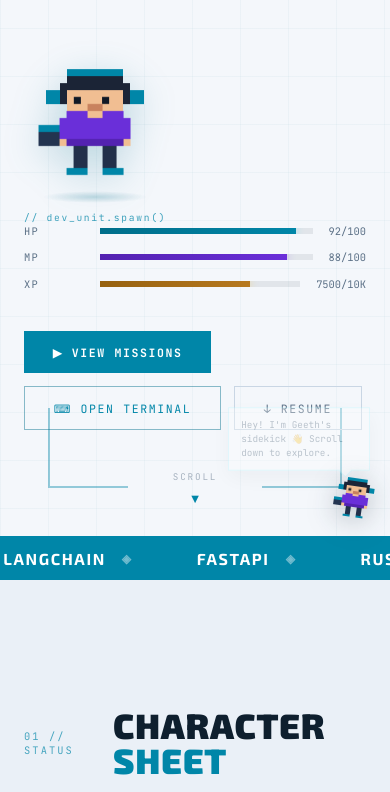
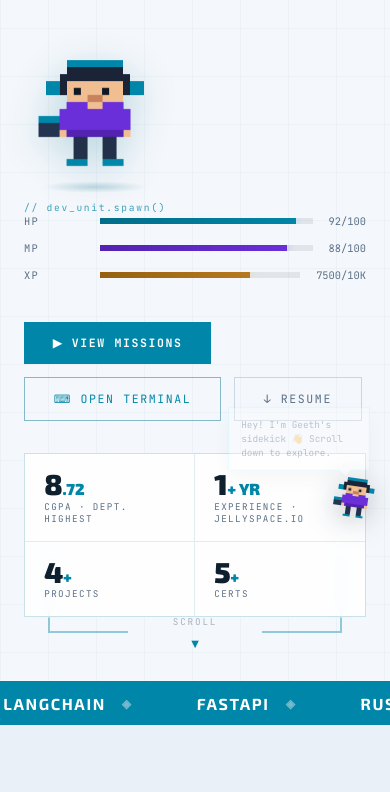
Before and after one commit to geethsai0507/geethsai0507.github.io, a plain HTML site: page index.html in a window 390 px wide. Shown: the part 308-1100 px from the top of the page. Drawn offline with Linux system fonts and the light colour scheme.

Commit message:
Refactor hero content and stats layout
Updated hero content layout and styling for better responsiveness across devices.

```diff
--- a/index.html
+++ b/index.html
@@ -208,9 +208,10 @@ html[data-theme="light"] .hero-grid{background-image:linear-gradient(rgba(0,110,
 #boot-skip:focus-visible{outline:2px solid #00E5FF;outline-offset:2px;}
 #boot-skip-hint{position:absolute;left:4rem;bottom:3.4rem;font-size:.62rem;letter-spacing:.14em;color:#8BA3B8;opacity:.6;}
 
-/* Hero content (shown after boot) */
-#hero-content{position:relative;z-index:2;opacity:0;transition:opacity .8s ease;}
+/* Hero content (shown after boot) — main column + stats column, no overlap */
+#hero-content{position:relative;z-index:2;opacity:0;transition:opacity .8s ease;display:flex;align-items:center;gap:3rem;}
 #hero-content.visible{opacity:1;}
+.hero-main{flex:1;min-width:0;}
 .hero-eyebrow{font-family:var(--mono);font-size:.7rem;letter-spacing:.28em;text-transform:uppercase;color:var(--cyan);margin-bottom:2rem;display:flex;align-items:center;gap:.8rem;}
 .hero-eyebrow::before{content:'►';font-size:.55rem;}
 .hero-name{font-family:var(--exo);font-weight:900;font-size:clamp(3.4rem,10vw,9rem);line-height:.9;letter-spacing:-.01em;color:var(--white);margin-bottom:.5rem;}
@@ -243,12 +244,12 @@ html[data-theme="light"] .btn-outline{border-color:rgba(0,110,138,.45);}
 .btn-ghost{color:var(--text);border:1px solid var(--rim);background:transparent;}
 .btn-ghost:hover{border-color:var(--text);color:var(--white);}
 
-/* Hero stats sidebar */
-.hero-stats{position:absolute;right:3rem;top:50%;transform:translateY(-50%);display:flex;flex-direction:column;gap:0;z-index:2;border:1px solid rgba(0,229,255,.12);background:rgba(15,26,46,.8);backdrop-filter:blur(8px);}
+/* Hero stats — its own column (wide screens), strip (laptops), grid (phones) */
+.hero-stats{flex-shrink:0;display:flex;flex-direction:column;z-index:2;border:1px solid rgba(0,229,255,.12);background:rgba(15,26,46,.8);backdrop-filter:blur(8px);}
 html[data-theme="light"] .hero-stats{background:rgba(255,255,255,.85);border-color:rgba(0,110,138,.2);}
-.hstat{padding:1.2rem 1.5rem;border-bottom:1px solid rgba(0,229,255,.08);position:relative;}
-html[data-theme="light"] .hstat{border-bottom-color:rgba(0,110,138,.12);}
-.hstat:last-child{border-bottom:none;}
+.hstat{padding:1.2rem 1.5rem;position:relative;border:0 solid rgba(0,229,255,.08);border-bottom-width:1px;}
+html[data-theme="light"] .hstat{border-color:rgba(0,110,138,.12);}
+.hstat:last-child{border-bottom-width:0;}
 .hstat::before{content:'';position:absolute;left:0;top:0;bottom:0;width:2px;background:var(--cyan);transform:scaleY(0);transition:transform .3s;transform-origin:bottom;}
 .hstat:hover::before{transform:scaleY(1);}
 .hstat-num{font-family:var(--exo);font-weight:900;font-size:2.2rem;color:var(--white);line-height:1;}
@@ -645,10 +646,19 @@ html[data-theme="light"] .buddy-bubble{box-shadow:0 8px 24px rgba(14,31,46,.12);
 
 /* ── RESPONSIVE ── */
 @media(min-width:901px){.mobile-menu{display:none!important;}}
+
+/* Laptops: hero stats become a horizontal strip under the buttons */
+@media(max-width:1280px){
+  #hero-content{flex-direction:column;align-items:stretch;gap:0;}
+  .hero-stats{flex-direction:row;align-self:flex-start;}
+  .hstat{border-bottom-width:0;border-right-width:1px;}
+  .hstat:last-child{border-right-width:0;}
+}
+
 @media(max-width:900px){
   nav{padding:1rem 1.5rem;} .nav-links,.nav-cv{display:none;}
   .nav-burger{display:flex;}
-  #hero{padding:5rem 1.5rem 4rem;} .hero-stats{display:none;}
+  #hero{padding:5rem 1.5rem 4rem;}
   #boot-screen{padding:3rem 1.5rem;}
   #boot-skip{right:1.5rem;bottom:2rem;}
   #boot-skip-hint{display:none;}
@@ -667,6 +677,16 @@ html[data-theme="light"] .buddy-bubble{box-shadow:0 8px 24px rgba(14,31,46,.12);
   .foot-main{flex-direction:column;gap:.7rem;text-align:center;}
   .foot-ai{padding:.85rem 1.5rem;}
 }
+
+/* Phones: hero stats as a 2x2 grid */
+@media(max-width:600px){
+  .hero-stats{display:grid;grid-template-columns:1fr 1fr;align-self:stretch;}
+  .hstat{padding:1rem 1.2rem;border-right-width:1px;border-bottom-width:1px;}
+  .hstat:nth-child(2n){border-right-width:0;}
+  .hstat:nth-last-child(-n+2){border-bottom-width:0;}
+  .hstat-num{font-size:1.8rem;}
+}
+
 @media(max-width:520px){
   .logo .ver{display:none;}
   .nav-hire{display:none;}
@@ -740,6 +760,7 @@ html[data-theme="light"] .buddy-bubble{box-shadow:0 8px 24px rgba(14,31,46,.12);
 
   <!-- Hero content — shown after boot -->
   <div id="hero-content">
+    <div class="hero-main">
       <div class="hero-eyebrow">PLAYER ONE — HYDERABAD, INDIA — 2026</div>
       <div class="hero-title-row">
         <div class="hero-title-col">
@@ -762,6 +783,7 @@ html[data-theme="light"] .buddy-bubble{box-shadow:0 8px 24px rgba(14,31,46,.12);
         <a href="#projects" class="btn btn-cyan">▶ View Missions</a>
         <a href="#terminal-section" class="btn btn-outline">⌨ Open Terminal</a>
         <a href="https://drive.google.com/file/d/1d-yAGseYgRSnVd4yKIqVtyPS55NW3U-O/view?usp=sharing" target="_blank" rel="noopener noreferrer" class="btn btn-ghost">↓ Resume</a>
+      </div>
     </div>
     <div class="hero-stats">
       <div class="hstat"><div class="hstat-num">8<span>.72</span></div><div class="hstat-lbl">CGPA · Dept. Highest</div></div>
@@ -970,7 +992,7 @@ html[data-theme="light"] .buddy-bubble{box-shadow:0 8px 24px rgba(14,31,46,.12);
           <li>Shipped as open source (MIT) with releases up to <strong>v1.2.0</strong>: show verification &amp; email accuracy fixes.</li>
         </ul>
         <div class="mc-tags"><span class="mc-tech">JavaScript</span><span class="mc-tech">Chrome APIs</span><span class="mc-tech">Notifications</span><span class="mc-tech">Email APIs</span></div>
-        <div class="mc-btns"><a href="https://github.com/geethsai0507/BookMyShow-ALert" target="_blank" rel="noopener noreferrer" class="mc-btn-gh"><svg width="13" height="13" viewBox="0 0 24 24" fill="currentColor"><path d="M12 0C5.37 0 0 5.37 0 12c0 5.31 3.435 9.795 8.205 11.385.6.105.825-.255.825-.57 0-.285-.015-1.23-.015-2.235-3.015.555-3.795-.735-4.035-1.410-.135-.345-.72-1.41-1.23-1.695-.42-.225-1.02-.78-.015-.795.945-.015 1.62.87 1.845 1.23 1.08 1.815 2.805 1.305 3.495.99.105-.78.42-1.305.765-1.605-2.67-.3-5.46-1.335-5.46-5.925 0-1.305.465-2.385 1.23-3.225-.12-.3-.54-1.53.12-3.18 0 0 1.005-.315 3.3 1.23.96-.27 1.98-.405 3-.405s2.04.135 3 .405c2.295-1.56 3.3-1.23 3.3-1.23.66 1.65.24 2.88.12 3.18.765.84 1.23 1.905 1.23 3.225 0 4.605-2.805 5.625-5.475 5.925.435.375.81 1.095.81 2.22 0 1.605-.015 2.895-.015 3.3 0 .315.225.69.825.57A12.02 12.02 0 0 0 24 12c0-6.63-5.37-12-12-12z"/></svg>GitHub ↗</a></div>
+        <div class="mc-btns"><a href="https://github.com/geethsai0507/BookMyShow-ALert" target="_blank" rel="noopener noreferrer" class="mc-btn-gh"><svg width="13" height="13" viewBox="0 0 24 24" fill="currentColor"><path d="M12 0C5.37 0 0 5.37 0 12c0 5.31 3.435 9.795 8.205 11.385.6.105.825-.255.825-.57 0-.285-.015-1.23-.015-2.235-3.015.555-3.795-.735-4.035-1.41-.135-.345-.72-1.41-1.23-1.695-.42-.225-1.02-.78-.015-.795.945-.015 1.62.87 1.845 1.23 1.08 1.815 2.805 1.305 3.495.99.105-.78.42-1.305.765-1.605-2.67-.3-5.46-1.335-5.46-5.925 0-1.305.465-2.385 1.23-3.225-.12-.3-.54-1.53.12-3.18 0 0 1.005-.315 3.3 1.23.96-.27 1.98-.405 3-.405s2.04.135 3 .405c2.295-1.56 3.3-1.23 3.3-1.23.66 1.65.24 2.88.12 3.18.765.84 1.23 1.905 1.23 3.225 0 4.605-2.805 5.625-5.475 5.925.435.375.81 1.095.81 2.22 0 1.605-.015 2.895-.015 3.3 0 .315.225.69.825.57A12.02 12.02 0 0 0 24 12c0-6.63-5.37-12-12-12z"/></svg>GitHub ↗</a></div>
       </div>
       <div class="mission-card">
         <div class="mc-num">02</div>
```
Lines whose indentation alone changed are shown as unchanged.
